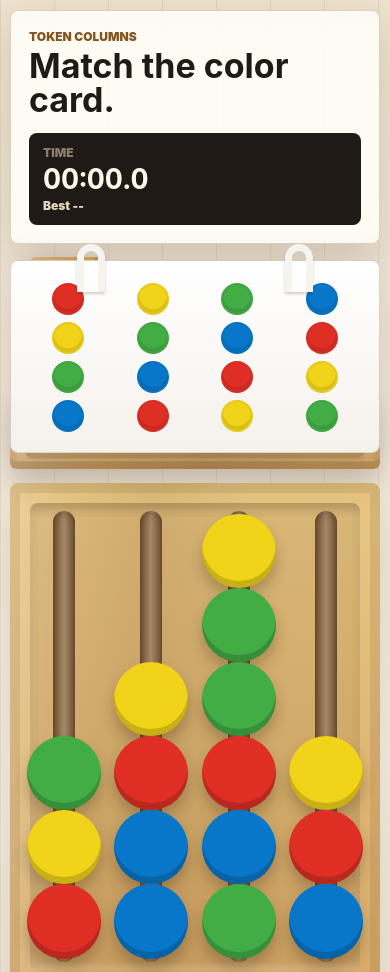
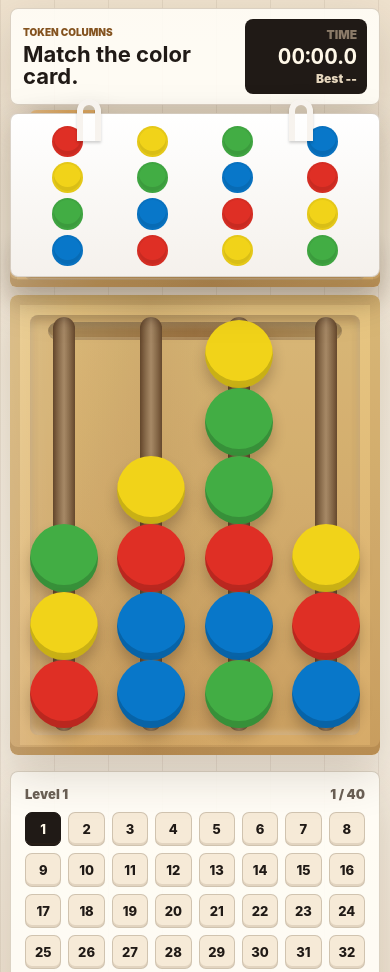
Before and after one commit to heytimmyrow-sudo/Color-Sort, a website: page index.html in a window 390 px wide. Shown: the top 972 px of the page. Drawn offline with Linux system fonts and the light colour scheme.

Commit message:
Improve mobile board reference

```diff
--- a/styles.css
+++ b/styles.css
@@ -317,9 +317,24 @@ h1 {
   box-shadow: inset 0 6px 10px rgba(74, 47, 24, .24), inset 0 -3px 7px rgba(255,255,255,.28);
 }
 
+.wood-board::after {
+  content: "";
+  position: absolute;
+  z-index: 1;
+  left: clamp(54px, 10vw, 96px);
+  right: clamp(54px, 10vw, 96px);
+  top: clamp(38px, 6vw, 58px);
+  height: 22px;
+  border-radius: 14px;
+  background:
+    linear-gradient(180deg, rgba(255, 242, 204, .28), transparent 50%),
+    linear-gradient(90deg, rgba(54, 32, 14, .28), rgba(137, 95, 51, .78), rgba(54, 32, 14, .28));
+  box-shadow: inset 0 4px 7px rgba(48, 29, 13, .26), inset 0 -3px rgba(255, 244, 210, .18);
+}
+
 .slots {
   position: relative;
-  z-index: 1;
+  z-index: 2;
 }
 
 .play-column {
@@ -518,36 +533,105 @@ h1 {
 
 @media (max-width: 640px) {
   .app {
-    padding: 10px;
+    padding: 8px 10px 10px;
     place-items: start center;
   }
 
+  .game-shell {
+    gap: 8px;
+  }
+
   .topbar {
-    align-items: stretch;
-    flex-direction: column;
+    align-items: center;
+    flex-direction: row;
+    gap: 8px;
+    padding: 10px 12px;
+  }
+
+  .eyebrow {
+    font-size: 10px;
+  }
+
+  h1 {
+    font-size: 22px;
+    line-height: 1.02;
   }
 
   .timer-panel {
-    width: 100%;
-    text-align: left;
+    width: auto;
+    min-width: 122px;
+    padding: 8px 10px;
+    text-align: right;
+  }
+
+  .timer-panel strong {
+    font-size: 21px;
+  }
+
+  .board-area {
+    overflow: visible;
   }
 
   .target-card {
+    padding-block: 12px 10px;
     padding-inline: 18px;
   }
 
+  .target-grid {
+    gap: 6px;
+  }
+
+  .target-column {
+    gap: 5px;
+  }
+
+  .target-token {
+    width: clamp(28px, 8vw, 36px);
+  }
+
   .display-base {
+    position: sticky;
+    top: max(8px, env(safe-area-inset-top));
+    z-index: 12;
     padding-inline: 0;
-    padding-bottom: 16px;
+    padding-bottom: 10px;
+    filter: drop-shadow(0 9px 14px rgba(56, 39, 20, .14));
+  }
+
+  .display-base::before {
+    height: 52px;
+  }
+
+  .display-base::after {
+    bottom: 7px;
+    height: 13px;
   }
 
   .hanger-block {
     width: 70px;
-    height: 62px;
+    height: 48px;
+  }
+
+  .ring-strip {
+    top: -15px;
+  }
+
+  .ring-strip span {
+    width: 24px;
+    height: 42px;
+    border-width: 6px;
   }
 
   .wood-board {
-    padding: 24px 14px;
+    margin-top: 8px;
+    padding: 18px 14px 20px;
+  }
+
+  .wood-board::after {
+    left: 38px;
+    right: 38px;
+    top: 27px;
+    height: 18px;
   }
 
   .target-grid,
@@ -556,15 +640,15 @@ h1 {
   }
 
   .play-column {
-    min-height: 430px;
+    min-height: min(59vh, 390px);
   }
 
   .slot {
-    min-height: 64px;
+    min-height: 58px;
   }
 
   .token {
-    width: clamp(54px, 19vw, 76px);
+    width: clamp(48px, 18vw, 68px);
   }
 
   .level-grid {
```
